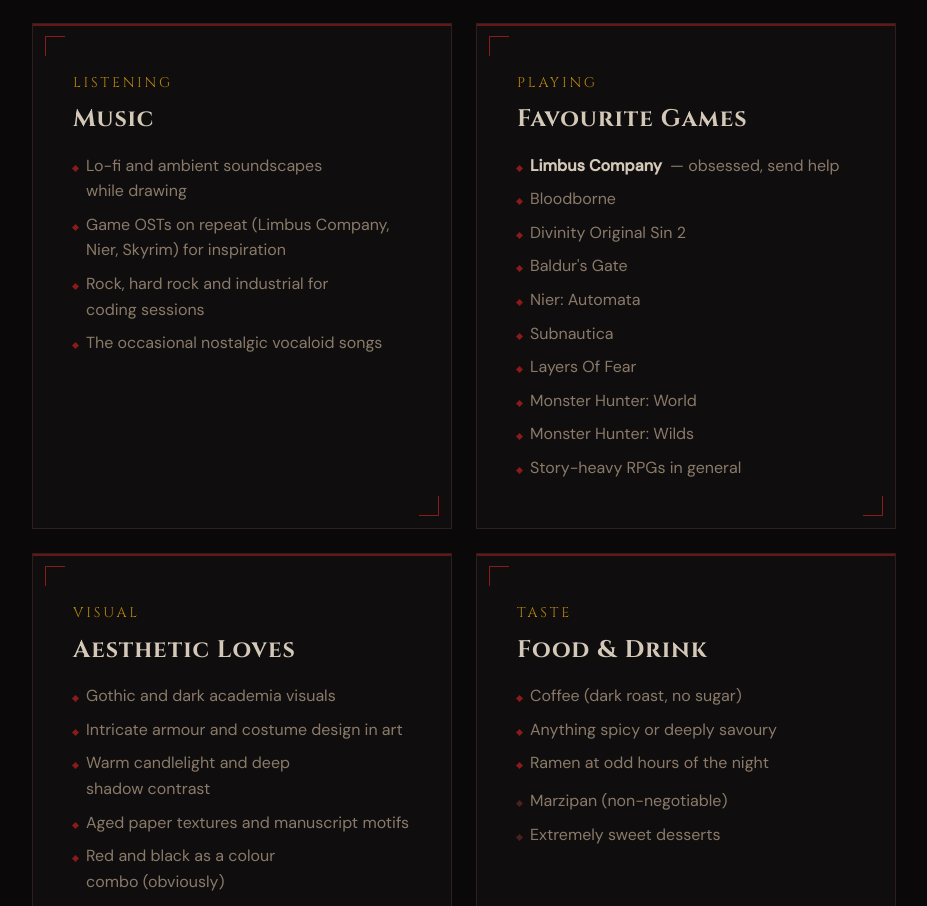
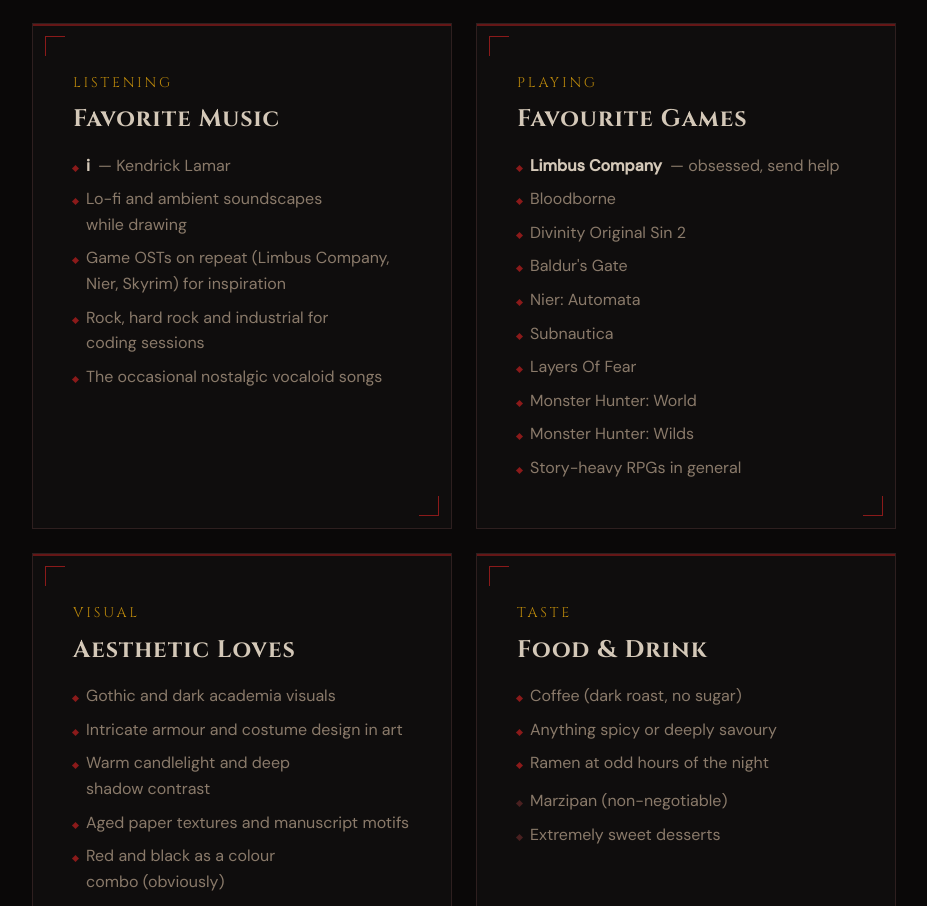
Before and after one commit to akanori-rgb/WebsiteForComs, a plain HTML site: page about-me.html in a window 1280 px wide. Shown: the part 1912-2818 px from the top of the page, without its empty margins (176-1103 px from the left). Drawn offline with Linux system fonts and the light colour scheme.

Commit message:
music pref

```diff
--- a/about-me.html
+++ b/about-me.html
@@ -344,8 +344,9 @@
           <div class="pref-panel fade-up">
             <div class="pref-panel-accent"></div>
             <p class="pref-panel-eyebrow">Listening</p>
-            <h2 class="pref-panel-title">Music</h2>
+            <h2 class="pref-panel-title">Favorite Music</h2>
             <ul class="pref-list">
+              <li><strong style="color:var(--color-text);">i</strong> — Kendrick Lamar</li>
               <li>Lo-fi and ambient soundscapes while drawing</li>
               <li>Game OSTs on repeat (Limbus Company, Nier, Skyrim) for inspiration</li>
               <li>Rock, hard rock and industrial for coding sessions</li>
```
